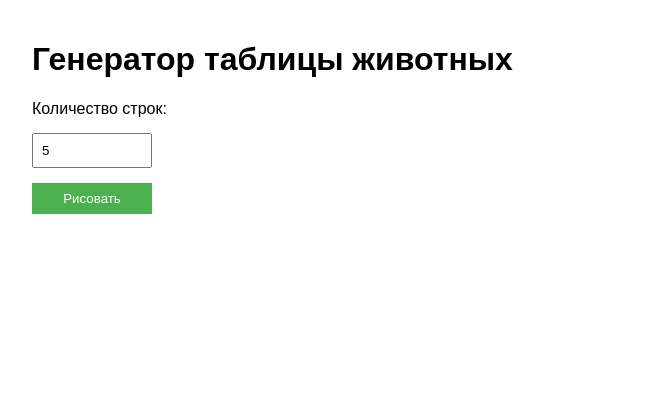
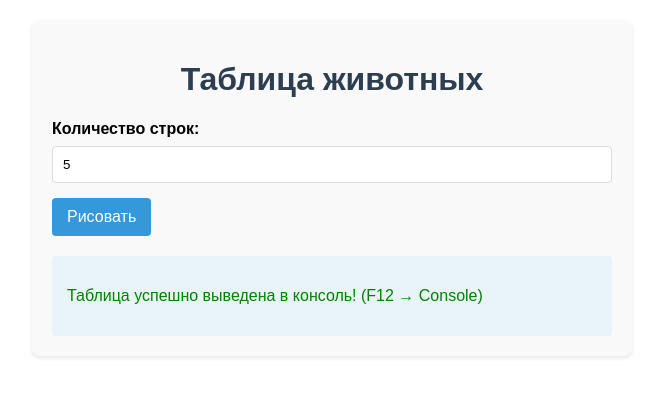
Before and after one commit to Alissaas/javascript1, a plain HTML site: page lab1/lab_5.html in a window 1280 px wide. Both pictures are taken after a click on the button "Рисовать". Shown: the whole page, without its empty margins (308-969 px from the left). Drawn offline with Linux system fonts and the light colour scheme.

Commit message:
Update lab_5.html

```diff
--- a/lab1/lab_5.html
+++ b/lab1/lab_5.html
@@ -11,67 +11,91 @@
             margin: 0 auto;
             padding: 20px;
         }
+        h1 {
+            color: #2c3e50;
+            text-align: center;
+        }
         .container {
-            display: flex;
-            flex-direction: column;
-            gap: 15px;
+            background-color: #f9f9f9;
+            border-radius: 8px;
+            padding: 20px;
+            box-shadow: 0 2px 4px rgba(0,0,0,0.1);
+        }
+        label {
+            display: block;
+            margin-bottom: 8px;
+            font-weight: bold;
         }
         input {
-            padding: 8px;
-            width: 100px;
+            width: 100%;
+            padding: 10px;
+            margin-bottom: 15px;
+            border: 1px solid #ddd;
+            border-radius: 4px;
+            box-sizing: border-box;
         }
         button {
-            padding: 8px 15px;
-            background-color: #4CAF50;
+            background-color: #3498db;
             color: white;
             border: none;
+            padding: 10px 15px;
+            border-radius: 4px;
             cursor: pointer;
-            width: 120px;
+            font-size: 16px;
         }
         button:hover {
-            background-color: #45a049;
+            background-color: #2980b9;
+        }
+        #result {
+            margin-top: 20px;
+            padding: 15px;
+            background-color: #e8f4f8;
+            border-radius: 4px;
         }
     </style>
 </head>
 <body>
-    <h1>Генератор таблицы животных</h1>
     <div class="container">
+        <h1>Таблица животных</h1>
         <label for="rows">Количество строк:</label>
         <input type="number" id="rows" min="1" value="5">
-        <button onclick="drawTable()">Рисовать</button>
+        <button id="drawButton">Рисовать</button>
+        <div id="result">
+            <p>Результат будет выведен в консоль браузера (F12 → Console)</p>
+        </div>
     </div>
 
     <script>
-        function drawTable() {
-            const rowsInput = document.getElementById('rows');
-            const rows = parseInt(rowsInput.value);
+        "use strit";
+        document.getElementById('drawButton').addEventListener('click', function() {
+            const rows = parseInt(document.getElementById('rows').value);
+            const resultDiv = document.getElementById('result');
 
             if (isNaN(rows) || rows < 1) {
-                alert('Пожалуйста, введите корректное число строк (больше 0)');
+                resultDiv.innerHTML = '<p style="color: red;">Пожалуйста, введите корректное число строк (≥ 1)</p>';
                 return;
             }
 
+            console.clear();
+
+            generateAnimalTable(rows);
+
+            resultDiv.innerHTML = '<p style="color: green;">Таблица успешно выведена в консоль! (F12 → Console)</p>';
+        });
+
+        function generateAnimalTable(rows) {
             const pattern = ['dog', 'dog', 'dog', 'cat', 'cat'];
-            let table = '';
+            let patternIndex = 0;
 
             for (let i = 0; i < rows; i++) {
                 let row = [];
-
-                const startPos = i % pattern.length;
-
-
                 for (let j = 0; j < 6; j++) {
-                    const patternIndex = (startPos + j) % pattern.length;
-                    row.push(pattern[patternIndex]);
+                    row.push(pattern[patternIndex % pattern.length]);
+                    patternIndex++;
                 }
 
-
-                table += row.join('\t') + '\n';
+                console.log(row.join('\t'));
             }
-
-
-            console.log(table);
-            alert('Таблица успешно выведена в консоль! Откройте консоль браузера (F12) чтобы увидеть результат.');
         }
     </script>
 </body>
```
